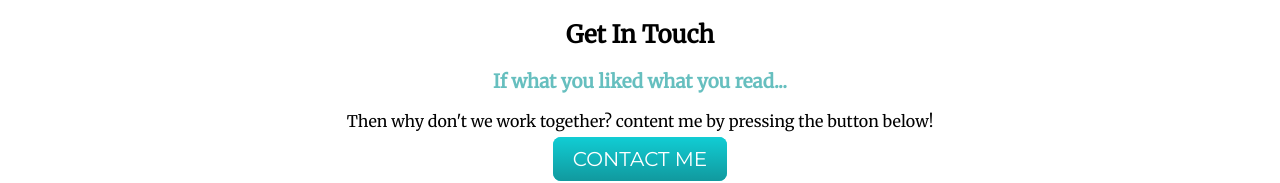
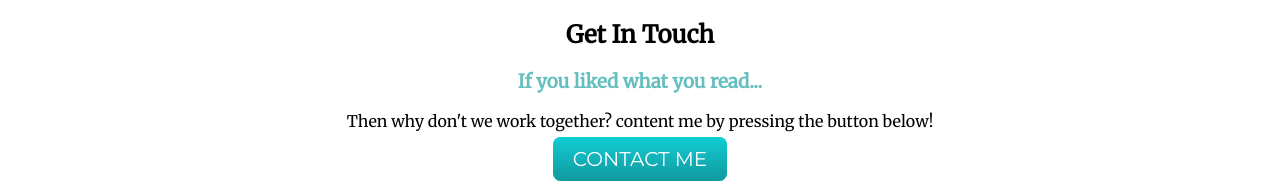
Before and after one commit to Ronb1238/CV, a plain HTML site: page index.html in a window 1280 px wide. Shown: the part 2451-2634 px from the top of the page. Drawn offline with Linux system fonts and the light colour scheme.

Commit message:
Update index.html

```diff
--- a/index.html
+++ b/index.html
@@ -61,7 +61,7 @@
   <hr>
   <div class="contact-me">
     <h2>Get In Touch</h2>
-    <h3>If what you liked what you read...</h3>
+    <h3>If you liked what you read...</h3>
     <p>Then why don't we work together? content me by pressing the button below!</p>
     <a class="btn" href="mailto:ronb1238@gmail.com">CONTACT ME</a>
   </div>
```
